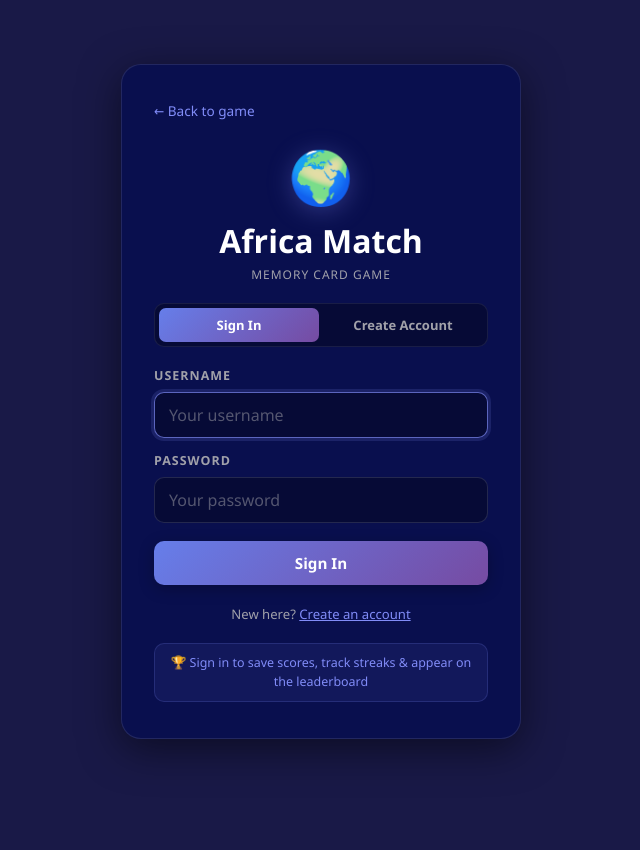
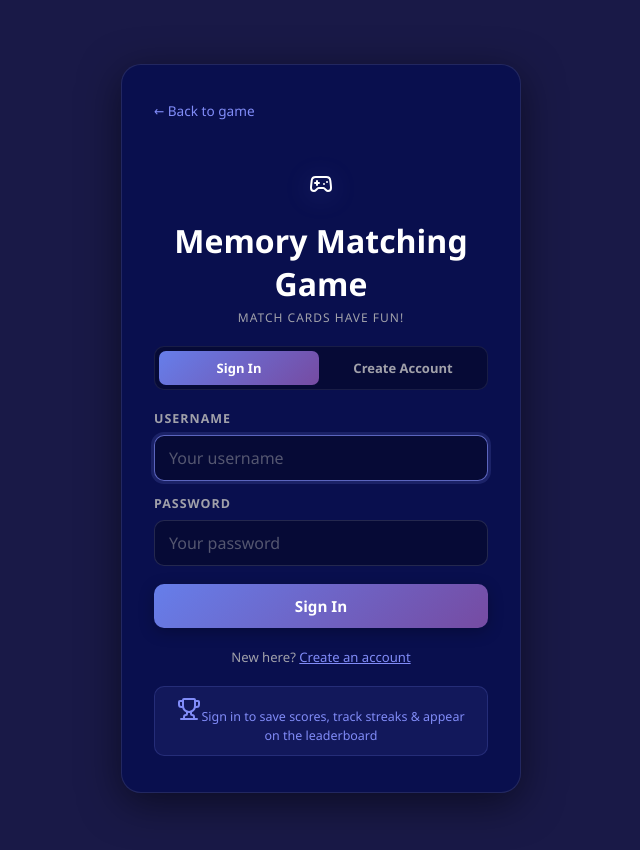
Before and after one commit to s1rcody69/memory-game, a React (Vite) app: page / in a window 1280 px wide. Both pictures are taken after a click on the button "Sign In". Shown: the top 850 px of the page, without its empty margins (319-959 px from the left). Built offline with nearby package versions, Linux system fonts and the light colour scheme.

Commit message:
added gamepad icon

```diff
--- a/src/components/AuthPage.jsx
+++ b/src/components/AuthPage.jsx
@@ -1,5 +1,7 @@
 import { useState } from "react";
 import { login, register } from "../services/auth";
+import { Gamepad2, Trophy } from "lucide-react";
+import { Gamepad } from "lucide-react";
 
 export const AuthPage = ({ onSuccess, onBack }) => {
   const [mode, setMode]         = useState("login");
@@ -23,19 +25,19 @@ export const AuthPage = ({ onSuccess, onBack }) => {
   return (
     <div className="auth-page">
       <div className="auth-page__card">
-        {/* Back to game */}
+        {}
         <button className="auth-page__back" onClick={onBack}>
           ← Back to game
         </button>
 
-        {/* Brand */}
+        {}
         <div className="auth-page__brand">
-          <span className="auth-page__logo">🌍</span>
-          <h1 className="auth-page__title">Africa Match</h1>
-          <p className="auth-page__sub">Memory Card Game</p>
+          <span className="auth-page__logo"><Gamepad2 /></span>
+          <h1 className="auth-page__title">Memory Matching Game</h1>
+          <p className="auth-page__sub">Match cards have fun!</p>
         </div>
 
-        {/* Mode tabs */}
+        {}
         <div className="auth-tabs">
           <button
             type="button"
@@ -107,7 +109,7 @@ export const AuthPage = ({ onSuccess, onBack }) => {
         </p>
 
         <p className="auth-page__benefit">
-          🏆 Sign in to save scores, track streaks &amp; appear on the leaderboard
+          <Trophy />Sign in to save scores, track streaks &amp; appear on the leaderboard
         </p>
       </div>
     </div>
```
